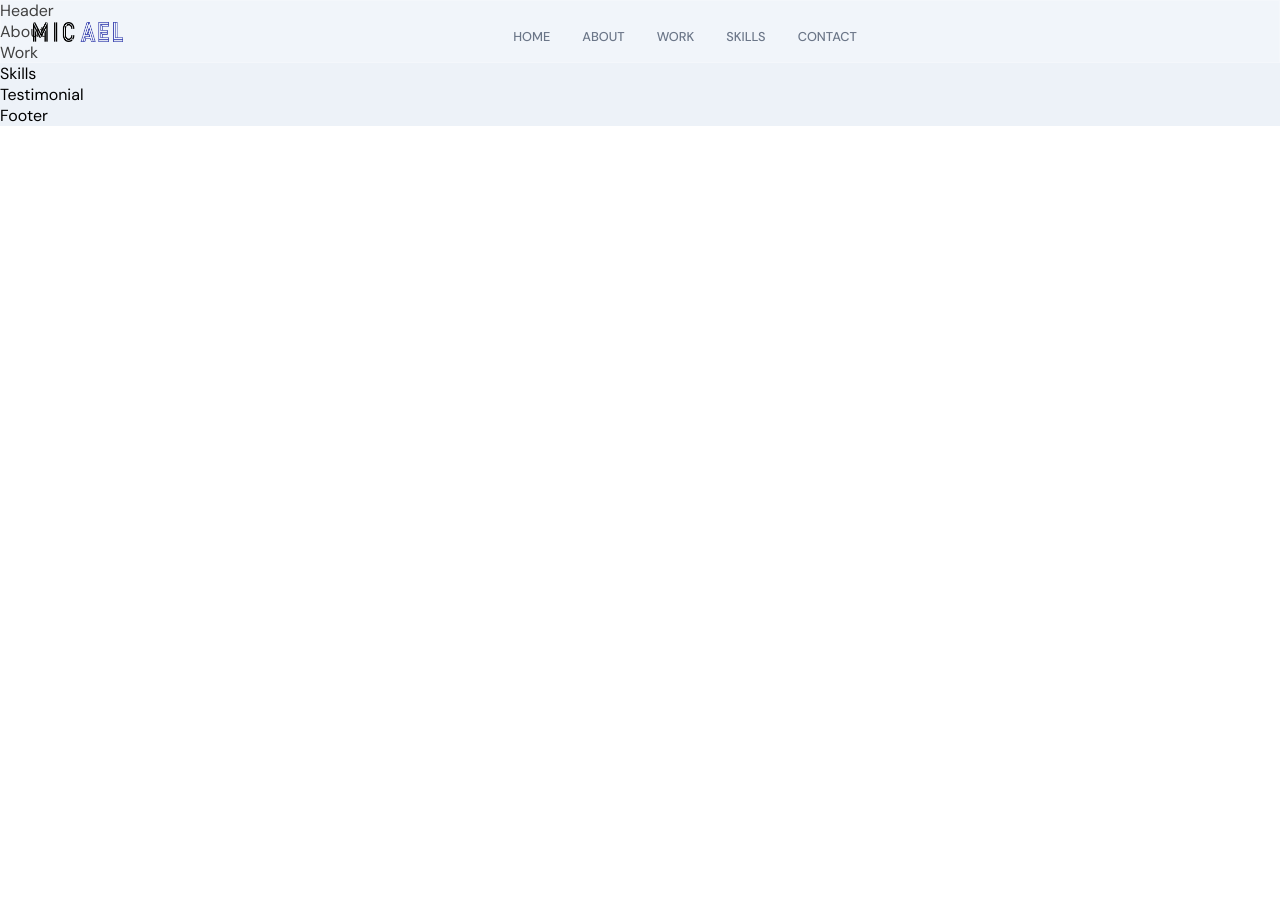
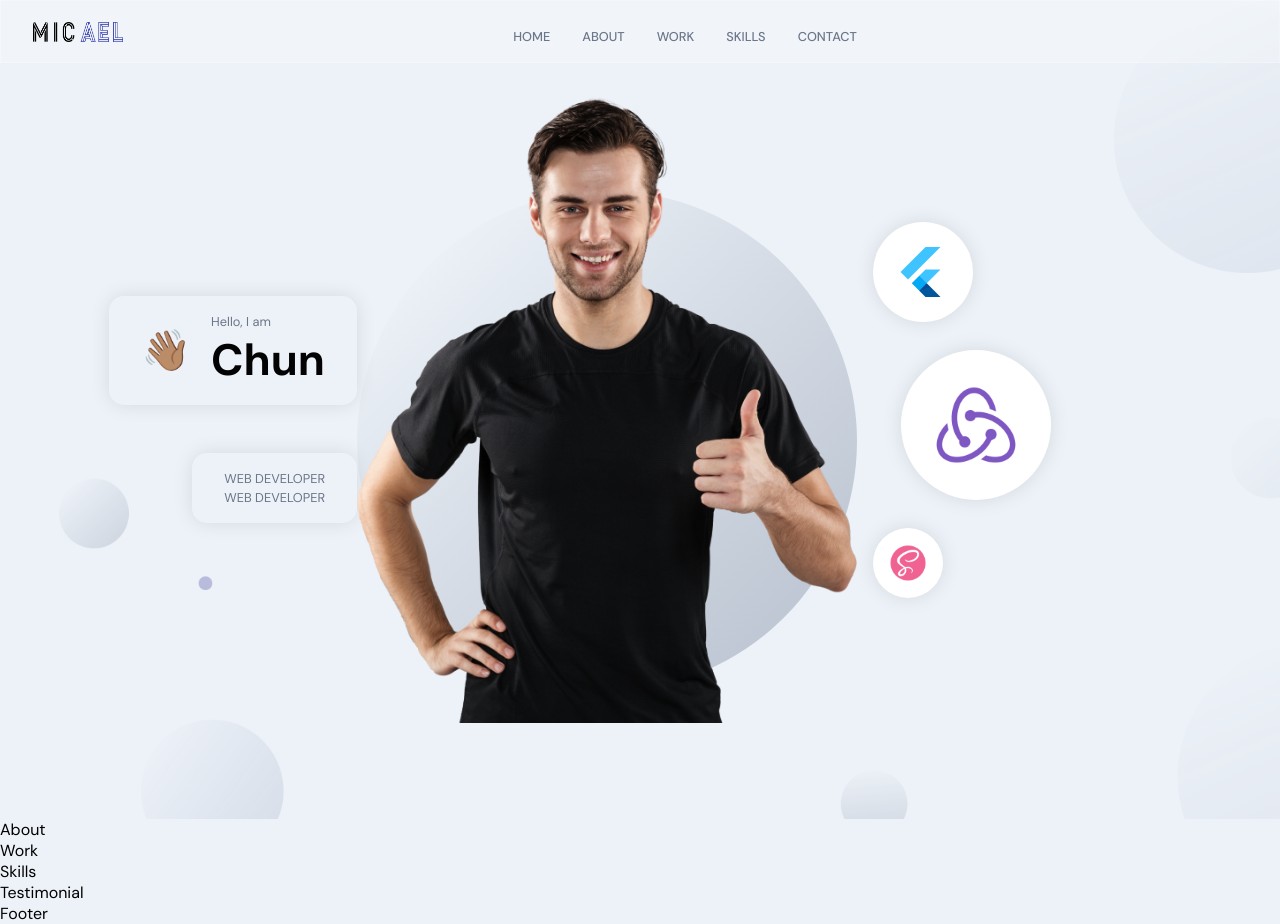
Before and after one commit to good3228/protofolio, a React (Create React App) app in the folder frontend_react/: page / in a window 1280 px wide. Before the commit the page ends 800 px from the top, so only its background shows below. Built offline with nearby package versions, Linux system fonts and the light colour scheme.

Commit message:
header section

```diff
--- a/frontend_react/src/container/Header/Header.jsx
+++ b/frontend_react/src/container/Header/Header.jsx
@@ -1,11 +1,73 @@
-import React from 'react'
+import React from "react";
+import { motion } from "framer-motion";
 
-import './Header.scss';
+import { images } from "../../constants";
+import "./Header.scss";
+
+const scaleVariants = {
+  whileInView: {
+    scale: [0, 1],
+    opacity: [0, 1],
+    transition: {
+      duration: 1,
+      ease: "easeInOut",
+    },
+  },
+};
 
 const Header = () => {
   return (
-    <div>Header</div>
-  )
-}
+    <div id="home" className="app__header app__flex">
+      <motion.div
+        whileInView={{ x: [-100, 0], opacity: [0, 1] }}
+        transition={{ duration: 0.5 }}
+        className="app__header-info"
+      >
+        <div className="app__header-badge">
+          <div className="badge-cmp app__flex">
+            <span>👋🏽</span>
+            <div style={{ marginLeft: 20 }}>
+              <p className="p-text">Hello, I am</p>
+              <h1 className="head-text">Chun</h1>
+            </div>
+          </div>
 
-export default Header
+          <div className="tag-cmp app__flex">
+            <p className="p-text">Web Developer</p>
+            <p className="p-text">Web Developer</p>
+          </div>
+        </div>
+      </motion.div>
+
+      <motion.div
+        whileInView={{ x: [-100, 0], delayChildren: 0.5 }}
+        transition={{ duration: 0.5 }}
+        className="app__header-img"
+      >
+        <img src={images.profile} alt="profile_bg"></img>
+        <motion.img
+          whileInView={{ scale: [0, 1] }}
+          transition={{ duration: 1, ease: "easeInOut" }}
+          src={images.circle}
+          alt="progile_circle"
+          className="overlay_circle"
+        />
+      </motion.div>
+
+      <motion.div
+        variants={scaleVariants}
+        whileInView={scaleVariants.whileInView}
+        className="app__header-circles"
+      >
+        {[images.flutter, images.redux, images.sass].map((circle, index) => (
+        <div className="circle-cmp app__flex" key={`circle-${index}`}>
+          <img src={circle} alt="circle"/>
+        </div>
+        ))}
+
+      </motion.div>
+    </div>
+  );
+};
+
+export default Header;
--- a/frontend_react/src/container/Header/Header.scss
+++ b/frontend_react/src/container/Header/Header.scss
@@ -0,0 +1,186 @@
+#home {
+  position: relative;
+  background: url("../../assets/bgIMG.png");
+  background-size: cover;
+  background-repeat: repeat;
+  background-position: center;
+
+  .app__wrapper {
+    padding: 0;
+
+    .copyright {
+      display: none;
+    }
+  }
+}
+
+.app__header {
+  flex: 1;
+  width: 100%;
+  height: 100%;
+  flex-direction: row;
+
+  padding: 6rem 2rem;
+
+  @media screen and (min-width: 2000px) {
+    padding-top: 8rem;
+  }
+
+  @media screen and (max-width: 1200px) {
+    flex-direction: column;
+  }
+
+  @media screen and (max-width: 450px) {
+    padding: 6rem 1rem 2rem;
+  }
+}
+
+.app__header-info {
+  flex: 0.65;
+  display: flex;
+  flex-direction: column;
+  justify-content: flex-start;
+  align-items: flex-start;
+  height: 100%;
+
+  @media screen and (max-width: 2000px) {
+    width: 100%;
+    margin-right: 0rem;
+  }
+}
+
+.app__header-badge {
+  width: 100%;
+  display: flex;
+  justify-content: flex-end;
+  align-items: flex-end;
+  flex-direction: column;
+
+  .badge-cmp,
+  .tag-cmp {
+    padding: 1rem 2rem;
+    border: var(--white-color);
+    border-radius: 15px;
+    flex-direction: row;
+    width: auto;
+
+    box-shadow: 0 0 20px rgba(0, 0, 0, 0.1);
+  }
+
+  .tag-cmp {
+    flex-direction: column;
+    margin-top: 3rem;
+
+    p {
+      width: 100%;
+      text-transform: uppercase;
+      text-align: right;
+    }
+  }
+
+  span {
+    font-size: 2.5rem;
+
+    @media screen and (min-width: 2000px) {
+      font-size: 5rem;
+    }
+  }
+  @media screen and (max-width: 1200px) {
+    justify-content: flex-start;
+    align-items: flex-start;
+  }
+}
+
+.app__header-circles {
+  flex: 0.75;
+  display: flex;
+  flex-direction: column;
+  justify-content: space-evenly;
+  align-items: flex-start;
+  height: 100%;
+  margin-left: 1rem;
+
+  div {
+    width: 100px;
+    height: 100px;
+    border-radius: 50%;
+
+    background: var(--white-color);
+    box-shadow: 0 0 20px rgba(0, 0, 0, 0.1);
+
+    img {
+      width: 60%;
+      height: 60%;
+    }
+  }
+
+  div:nth-child(1) {
+    width: 100px;
+    height: 100px;
+  }
+
+  div:nth-child(2) {
+    margin: 1.75rem;
+    width: 150px;
+    height: 150px;
+  }
+
+  div:nth-child(3) {
+    width: 70px;
+    height: 70px;
+  }
+
+  @media screen and (min-width: 2000px) {
+    div:nth-child(1) {
+      width: 400px;
+      height: 400px;
+    }
+
+    div:nth-child(2) {
+      width: 170px;
+      height: 170px;
+    }
+
+    div:nth-child(3) {
+      width: 200px;
+      height: 200px;
+    }
+  }
+
+  @media screen and (max-width: 1200px) {
+    width: 100%;
+    flex-direction: row;
+    flex-wrap: wrap;
+    margin-left: 0;
+
+    div {
+      margin: 1rem;
+    }
+  }
+}
+
+.app__header-img{
+    flex: 1;
+    height: 100%;
+
+    display: flex;
+    justify-content: flex-end;
+    align-items: flex-end;
+    position: relative;
+
+    img{
+        width: 100%;
+        object-fit: contain;
+        z-index: 1;
+    }
+
+    .overlay_circle{
+        position: absolute;
+        left: 0;
+        right: 0;
+        bottom: 0;
+        z-index: 0;
+        width: 100%;
+        height: 90%;
+    }
+}
```
